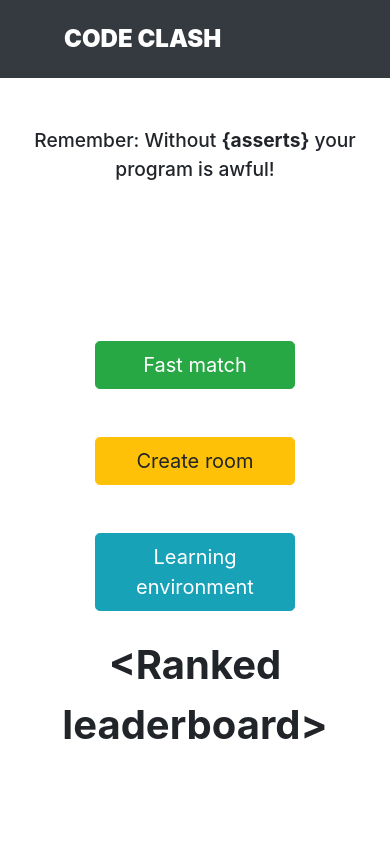
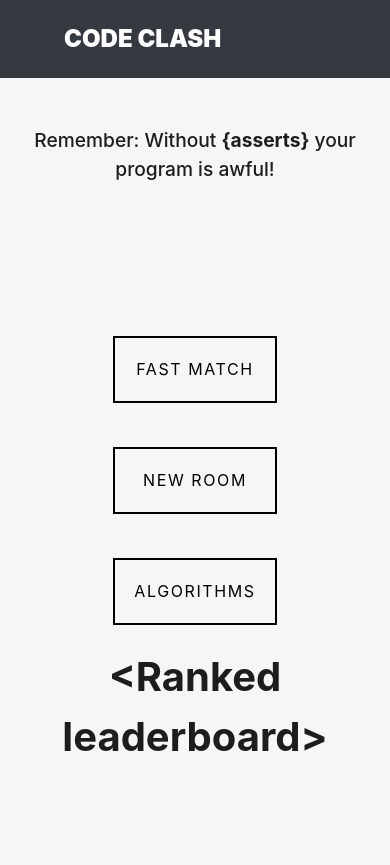
Before and after one commit to Paula-Gal/CodeClash, a Flask app: page /dashboard in a window 390 px wide. Run offline with Flask 2, Linux system fonts and the light colour scheme; some libraries are stand-ins or nearby versions.

Commit message:
chestii css si loading dashboard

```diff
--- a/App/Blueprints/Dashboard/templates/dashboard.html
+++ b/App/Blueprints/Dashboard/templates/dashboard.html
@@ -8,11 +8,12 @@
     <meta name="viewport" content="width=device-width, initial-scale=1, shrink-to-fit=no">
     <link rel="stylesheet" href="static/styles/style.css">
     <link rel="stylesheet" href="static/styles/breakpoints.css">
+    <link rel="stylesheet" href="/static/styles/dashboard.css">
     <link rel="stylesheet" href="static/styles/animations.css">
 </head>
 
-<body>
-
+<body class="background">
+    <div class="page">
     <nav class="navbar navbar-expand-lg bg-dark" id="mainNav">
         <a class="navbar-brand" href="/">Code Clash</a>
         <button class="navbar-toggler" type="button" data-toggle="collapse" data-target="#navbarColor01"
@@ -40,7 +41,7 @@
     <div class="container mt-5">
         <div class="row">
             <div class="col-12 text-center">
-                <span id = "important-message">Remember: {Comments} are a must!</span>
+                <span class="light-text" id = "important-message">Remember: {Comments} are a must!</span>
             </div>
         </div>
     </div>
@@ -49,16 +50,16 @@
         <div class="row justify-content-center h-75 row-reverse-on-small">
             <div class="col-md-5 col-sm-12">
                 <div class="text-center">
-                    <p class = "bold-text">&lt;Ranked leaderboard></p>
+                    <p class = "bold-text light-text">&lt;Ranked leaderboard></p>
                 </div>
             </div>
             <div class="col-md-5 offset-md-2 col-sm-12">
                 <div class="text-center">
-                    <button class="btn btn-lg btn-success mb-4 dashboard-btn mt-3" type="submit" data-toggle="modal" data-target="#exampleModalCenter">Fast match</button>
+                    <a href = "dashboard/learning-environment" class="btn btn-lg mb-4 btn-dashboard effect04 mb-4 mt-4" type="submit" data-sm-link-text="Play"><span>Fast Match</span></a>
                     <br>
-                    <button class="btn btn-lg btn-warning mb-4 dashboard-btn mt-4" type="submit">Create room</button>
+                    <a href = "dashboard/learning-environment" class="btn btn-lg mb-4 btn-dashboard effect04 mb-4 mt-4" type="submit" data-sm-link-text="Create"><span>New Room</span></a>
                     <br>
-                    <a href = "dashboard/learning-environment" class="btn btn-lg btn-info mb-4 dashboard-btn mt-4" type="submit">Learning environment</a>
+                    <a href = "dashboard/learning-environment" class="btn btn-lg btn-dashboard effect04 mb-4 mt-4" type="submit" data-sm-link-text="Learn"><span>Algorithms</span></a>
                 </div>
             </div>
         </div>
@@ -142,6 +143,8 @@
             updateText();
         }, 4000);
     </script>
-
+    <script src="https://ajax.googleapis.com/ajax/libs/jquery/3.5.1/jquery.min.js"></script>
+    </div>
+    <div id="loading"></div>
 </body>
 </html>
--- a/App/Blueprints/Dashboard/templates/learningenv.html
+++ b/App/Blueprints/Dashboard/templates/learningenv.html
@@ -8,6 +8,7 @@
     <meta name="viewport" content="width=device-width, initial-scale=1, shrink-to-fit=no">
     <link rel="stylesheet" href="/static/styles/style.css">
     <link rel="stylesheet" href="/static/styles/breakpoints.css">
+    <link rel="stylesheet" href="/static/styles/learningenv.css">
     <link rel="stylesheet" href="/static/styles/animations.css">
 </head>
 
--- a/App/Blueprints/Landing/templates/index.html
+++ b/App/Blueprints/Landing/templates/index.html
@@ -7,11 +7,12 @@
     <meta charset="utf-8">
     <meta name="viewport" content="width=device-width, initial-scale=1, shrink-to-fit=no">
     <link rel="stylesheet" href="static/styles/style.css">
+    <link rel="stylesheet" href="static/styles/landing.css">
     <link rel="stylesheet" href="static/styles/breakpoints.css">
     <link rel="stylesheet" href="static/styles/animations.css">
 </head>
 
-<body>
+<body style="background: var(--landing-background)">
 
     <nav class="navbar navbar-expand-lg bg-dark" id="mainNav">
         <a class="navbar-brand" href="#">Code Clash</a>
--- a/static/javascripts/dashboardAnimations.js
+++ b/static/javascripts/dashboardAnimations.js
@@ -1,3 +1,42 @@
-window.onload = function() {
-    $('.dashboard-btn').addClass('scale-up-center')
+window.onload = function () {
+    $('.btn-dashboard').addClass('scale-up-center');
+    document.getElementById("loading").style.display = "none";
+    $('#loading').fadeIn();
 }
+
+onReady(function () {
+    var page = $('.page');
+    var loading = $('#loading');
+    loading.fadeOut();
+    setTimeout(function(){page.fadeIn();}, 300);
+    setTimeout(function(){
+        setVisible('.page', true);
+        setVisible('#loading', false);
+    }, 1000);
+});
+
+function onReady(callback) {
+    var intervalId = window.setInterval(function () {
+        if (document.getElementsByTagName('body')[0] !== undefined) {
+            window.clearInterval(intervalId);
+            callback.call(this);
+        }
+    }, 1000);
+}
+
+function fade(element) {
+    var op = 1;  // initial opacity
+    var timer = setInterval(function () {
+        if (op <= 0.1){
+            clearInterval(timer);
+            element.style.display = 'none';
+        }
+        element.style.opacity = op;
+        element.style.filter = 'alpha(opacity=' + op * 100 + ")";
+        op -= op * 0.1;
+    }, 50);
+}
+
+function setVisible(selector, visible) {
+    document.querySelector(selector).style.display = visible ? 'block' : 'none';
+}
--- /dev/null
+++ b/static/styles/dashboard.css
@@ -0,0 +1,106 @@
+.background {
+    background: var(--dashboard-background);
+}
+
+#important-message {
+    font-size: 1.2rem;
+    font-weight: 500;
+}
+
+/*      <Ranked Leaderboard Title>      */
+
+.row>.col-md-5>.text-center>p.bold-text {
+    font-size: 2.5rem;
+    font-weight: 700;
+}
+
+.light-text {
+    color: var(--light-text);
+}
+
+/*        Buttons         */
+
+.btn-dashboard {
+    letter-spacing: 0.1em;
+    cursor: pointer;
+    font-size: 16px;
+    font-weight: 400;
+    line-height: 45px;
+    max-width: 160px;
+    position: relative;
+    text-decoration: none;
+    text-transform: uppercase;
+    width: 100%;
+    border-radius: 0% !important;
+}
+
+/*btn_background*/
+
+.effect04 {
+    --uismLinkDisplay: var(--smLinkDisplay, inline-flex);
+    display: var(--uismLinkDisplay);
+    color: #000;
+    outline: solid 2px #000;
+    position: relative;
+    transition-duration: 0.4s;
+    overflow: hidden;
+}
+
+.effect04::before, .effect04 span {
+    margin: 0 auto;
+    transition-timing-function: cubic-bezier(0.86, 0, 0.07, 1);
+    transition-duration: 0.4s;
+}
+
+/* 文字1を上に */
+
+.effect04:hover {
+    background-color: #000;
+}
+
+/* HOVERしたら文字1を上に */
+
+.effect04:hover span {
+    -webkit-transform: translateY(-400%) scale(-0.1, 20);
+    transform: translateY(-400%) scale(-0.1, 20);
+}
+
+/*文字2*/
+
+.effect04::before {
+    content: attr(data-sm-link-text);
+    color: #FFF;
+    position: absolute;
+    left: 0;
+    right: 0;
+    margin: auto;
+    -webkit-transform: translateY(500%) scale(-0.1, 20);
+    transform: translateY(500%) scale(-0.1, 20);
+}
+
+/* HOVERしたら文字2を上に */
+
+.effect04:hover::before {
+    letter-spacing: 0.05em;
+    -webkit-transform: translateY(0) scale(1, 1);
+    transform: translateY(0) scale(1, 1);
+}
+
+#loading {
+    display: block;
+    position: absolute;
+    top: 0;
+    left: 0;
+    z-index: 100;
+    width: 100vw;
+    height: 100vh;
+    background-color: var(--dashboard-background-light);
+    background-image: url("/static/assets/loading.gif");
+    background-repeat: no-repeat;
+    background-position: center;
+    background-size: 4rem;
+}
+
+.page {
+    display: none;
+}
--- a/static/styles/style.css
+++ b/static/styles/style.css
@@ -24,7 +24,16 @@
     --button-primary-pressed-border: #000000;
     --button-primary-pressed-shadow: rgba(0, 0, 0, 0.5);
 
-    --promo-background: rgb(63, 161, 226);
+    --promo-background: #e7e7e7;
+    --landing-background: #f6f6f6;
+
+    /*      Dashboard       */
+    --dashboard-background: #f6f6f6;
+    --dashboard-background-light: #ffffff;
+
+    --btn-dashboard-text: #ffffff;
+
+    --light-text: #1d1d1d;
 }
 
 
@@ -110,70 +119,3 @@
 .btn-primary:not(:disabled):not(.disabled):active:focus, .btn-primary:not(:disabled):not(.disabled).active:focus, .show>.btn-primary.dropdown-toggle:focus {
     box-shadow: 0 0 0 0.2rem var(--button-primary-pressed-shadow);
 }
-
-
-/*      Promo       */
-#promo{
-    padding-top: 1.25rem;
-    transition: 0.4s;
-    padding-bottom: 1.25rem;
-    background-color: var(--promo-background);
-}
-
-.promo-image{
-    padding-top: .75rem;
-    padding-bottom: .75rem;
-    width: 100px;
-    height: 100px;
-}
-
-.promo-text{
-    font-size: 1.2rem;
-    font-weight: 500;
-    margin: 5px;
-}
-
-.promo-undertext{
-    font-size: 0.85rem;
-    font-weight: 300;
-}
-
-.bold-text{
-    font-size: 2.5rem;
-    font-weight: 700;
-}
-
-.dashboard-btn{
-    width: 300px !important;
-}
-
-.algorithm-subtitle{
-    font-size: 2.1rem;
-    font-weight: 700;
-}
-
-hr {
-    border-top: 0px solid blue !important;
-    padding: 0;
-    margin-top: 0.5em !important;
-    border-width: 6px !important;
-    border-radius: 5px;
-    width: 245px;
-  }
-
-.algorithm-text{
-    font-size: 1.1rem;
-    font-weight: 500;
-}
-
-#important-message{
-    font-size: 1.2rem;
-    font-weight: 500;
-}
-.float-on-scroll {
-    box-sizing: border-box;
-	border: 0.3rem white solid;
-	border-radius: 10%;
-	overflow: hidden;
-	box-shadow: 0 5px 15px 0px rgba(0,0,0,0.6);
-}
```
Also changed, not shown: static/styles/landing.css (added, +36 -0 lines), static/styles/learningenv.css (added, +18 -0 lines), static/assets/loading.gif (added).
